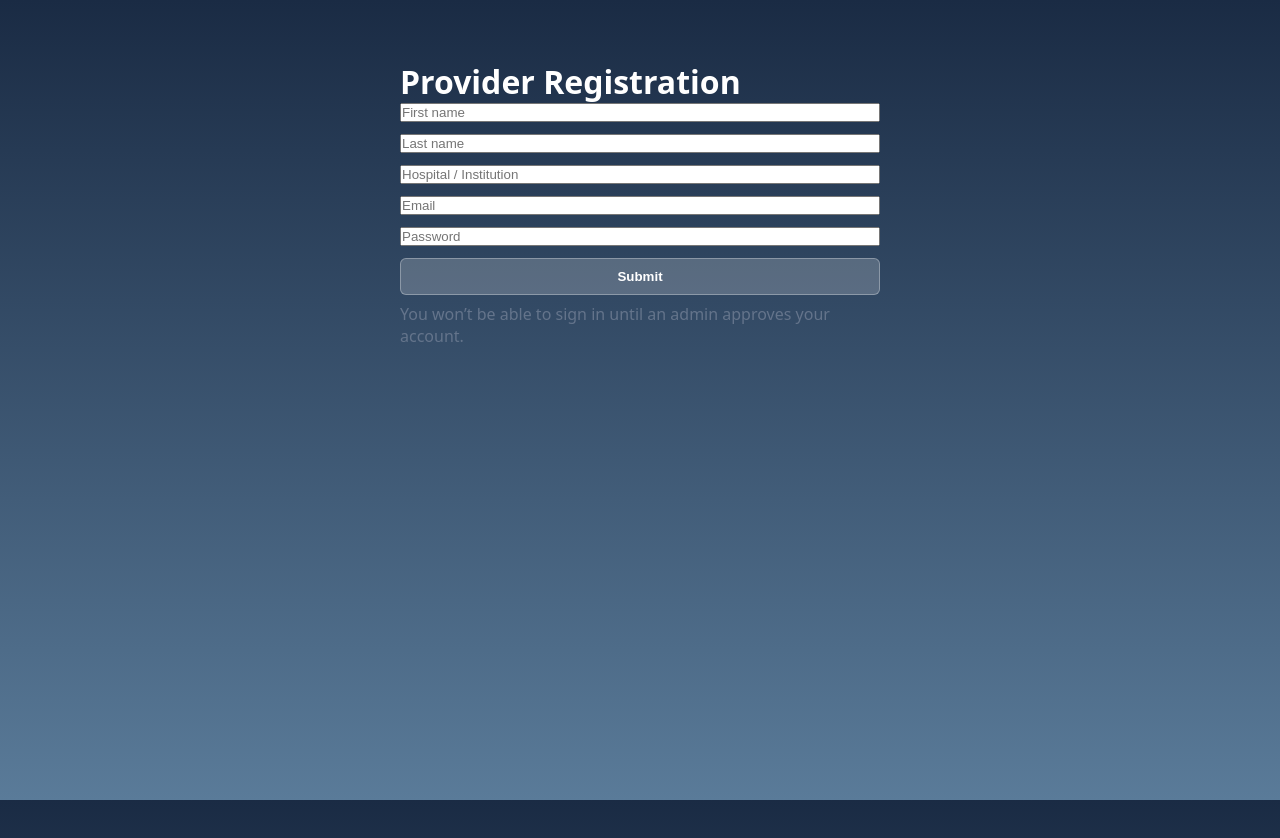
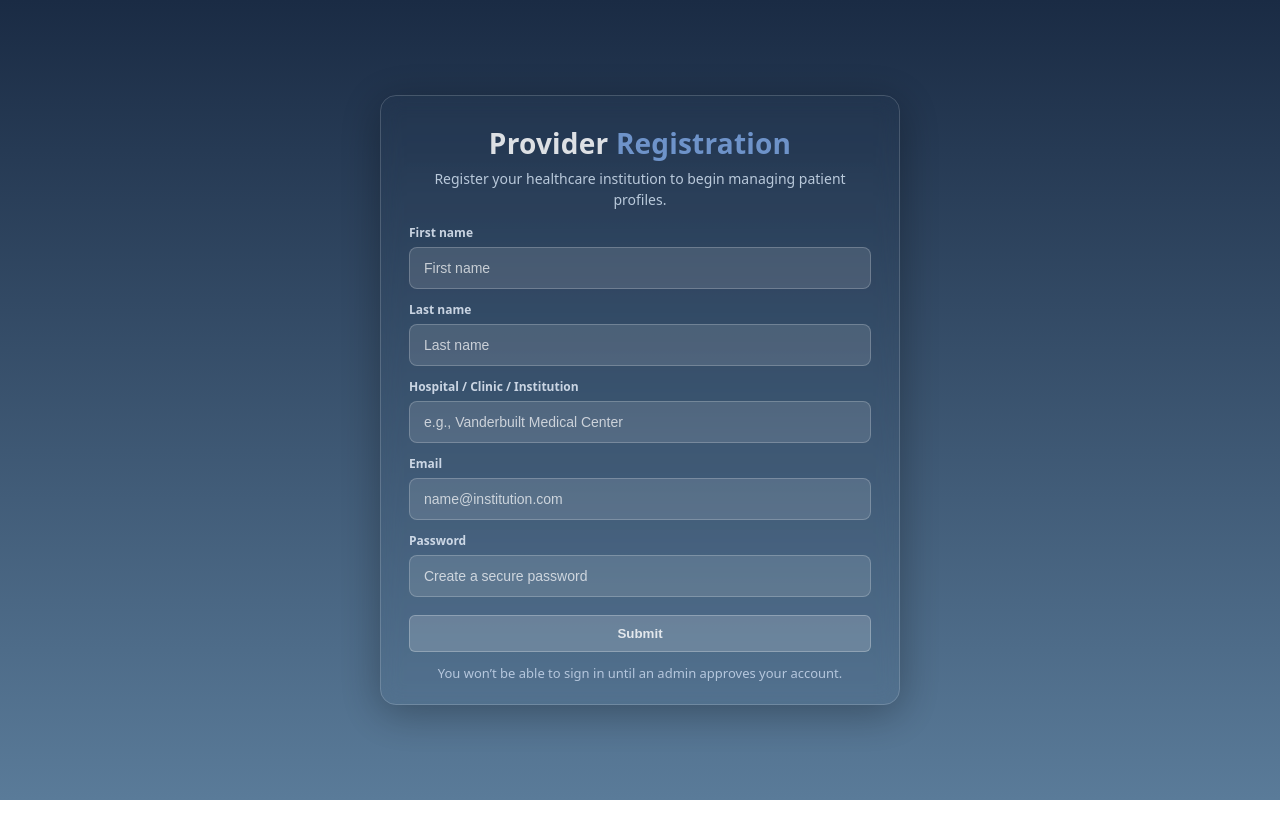
Before and after one commit to DevinciCodes/med-demo, a React (Vite) app in the folder client/: page /provider/register in a window 1280 px wide. Shown: the top 838 px of the page. After the commit the page ends 800 px from the top, so only its background shows below. Built offline with nearby package versions, Linux system fonts and the light colour scheme; no server answers.

Commit message:
Most updated

```diff
--- a/client/src/pages/Home.jsx
+++ b/client/src/pages/Home.jsx
@@ -6,6 +6,8 @@ import { onAuthStateChanged } from "firebase/auth";
 import { useAuth } from "../context/AuthContext";
 import { doc, getDoc } from "firebase/firestore";
 import "../home.css";
+
+
 
 export default function Home() {
   const navigate = useNavigate();
--- a/client/src/pages/ProviderRegister.jsx
+++ b/client/src/pages/ProviderRegister.jsx
@@ -1,4 +1,3 @@
-// src/pages/ProviderRegister.jsx
 import { useState } from "react";
 
 export default function ProviderRegister() {
@@ -17,7 +16,7 @@ export default function ProviderRegister() {
       const res = await fetch("/api/public/provider_register", {
         method: "POST",
         headers: { "Content-Type": "application/json" },
-        body: JSON.stringify({ firstName, lastName, email, password, institution })
+        body: JSON.stringify({ firstName, lastName, email, password, institution }),
       });
       if (!res.ok) throw new Error(await res.text());
       setMsg("Thanks! Your account will be activated once an admin approves.");
@@ -28,21 +27,177 @@ export default function ProviderRegister() {
   };
 
   return (
-    <main style={{ maxWidth: 480, margin: "60px auto" }}>
-      <h1>Provider Registration</h1>
-      {msg && <p style={{ color: "green" }}>{msg}</p>}
-      {err && <p style={{ color: "crimson" }}>{err}</p>}
-      <form onSubmit={submit} style={{ display: "grid", gap: 12 }}>
-        <input placeholder="First name" value={firstName} onChange={e => setFirst(e.target.value)} />
-        <input placeholder="Last name" value={lastName} onChange={e => setLast(e.target.value)} />
-        <input placeholder="Hospital / Institution" value={institution} onChange={e => setInst(e.target.value)} />
-        <input type="email" placeholder="Email" value={email} onChange={e => setEmail(e.target.value)} />
-        <input type="password" placeholder="Password" value={password} onChange={e => setPw(e.target.value)} />
-        <button className="login-btn">Submit</button>
-      </form>
-      <p style={{ marginTop: 8, color: "#64748b" }}>
-        You won’t be able to sign in until an admin approves your account.
-      </p>
-    </main>
+    <div style={pageWrap}>
+      {/* 👇 Global style for white placeholders */}
+      <style>{`
+        input::placeholder {
+          color: rgba(255,255,255,0.85);
+        }
+      `}</style>
+
+      <div style={card}>
+        <h1 style={title}>
+          Provider <span style={accent}>Registration</span>
+        </h1>
+        <p style={subtitle}>
+          Register your healthcare institution to begin managing patient profiles.
+        </p>
+
+        {msg && <div style={bannerOk}>{msg}</div>}
+        {err && <div style={bannerErr}>{err}</div>}
+
+        <form onSubmit={submit} style={{ display: "grid", gap: 12, marginTop: 8 }}>
+          <label style={label}>
+            <span>First name</span>
+            <input
+              style={input}
+              placeholder="First name"
+              value={firstName}
+              onChange={(e) => setFirst(e.target.value)}
+            />
+          </label>
+
+          <label style={label}>
+            <span>Last name</span>
+            <input
+              style={input}
+              placeholder="Last name"
+              value={lastName}
+              onChange={(e) => setLast(e.target.value)}
+            />
+          </label>
+
+          <label style={label}>
+            <span>Hospital / Clinic / Institution</span>
+            <input
+              style={input}
+              placeholder="e.g., Vanderbuilt Medical Center"
+              value={institution}
+              onChange={(e) => setInst(e.target.value)}
+            />
+          </label>
+
+          <label style={label}>
+            <span>Email</span>
+            <input
+              style={input}
+              type="email"
+              placeholder="name@institution.com"
+              value={email}
+              onChange={(e) => setEmail(e.target.value)}
+            />
+          </label>
+
+          <label style={label}>
+            <span>Password</span>
+            <input
+              style={input}
+              type="password"
+              placeholder="Create a secure password"
+              value={password}
+              onChange={(e) => setPw(e.target.value)}
+            />
+          </label>
+
+          <button type="submit" className="login-btn" style={{ marginTop: 6 }}>
+            Submit
+          </button>
+        </form>
+
+        <p style={footnote}>
+          You won’t be able to sign in until an admin approves your account.
+        </p>
+      </div>
+    </div>
   );
 }
+
+/* ===== Inline styles ===== */
+const pageWrap = {
+  minHeight: "100vh",
+  display: "flex",
+  alignItems: "center",
+  justifyContent: "center",
+  padding: "2rem",
+};
+
+const card = {
+  width: "100%",
+  maxWidth: 520,
+  background: "rgba(104, 104, 104, 0)",
+  border: "1px solid rgba(255,255,255,0.2)",
+  borderRadius: 16,
+  boxShadow: "0 8px 40px rgba(0,0,0,0.35)",
+  backdropFilter: "blur(10px)",
+  WebkitBackdropFilter: "blur(10px)",
+  padding: "28px 28px 22px",
+  color: "#ffffff",
+  opacity: 0.85,
+};
+
+const title = {
+  margin: 0,
+  fontSize: 28,
+  fontWeight: 800,
+  letterSpacing: 0.2,
+  textAlign: "center",
+};
+
+const accent = { color: "#7ca4e0" };
+
+const subtitle = {
+  marginTop: 6,
+  marginBottom: 14,
+  textAlign: "center",
+  color: "#d4e3f3",
+  fontSize: 14,
+  lineHeight: 1.5,
+};
+
+const label = {
+  display: "grid",
+  gap: 6,
+  color: "#e6eef9",
+  fontSize: 12,
+  fontWeight: 600,
+};
+
+const input = {
+  padding: "12px 14px",
+  borderRadius: 8,
+  border: "1px solid rgba(255,255,255,0.25)",
+  background: "rgba(255,255,255,0.14)",
+  color: "#ffffff",
+  outline: "none",
+  fontSize: 14,
+  transition: "border-color .2s ease, background .2s ease, box-shadow .2s ease",
+  boxShadow: "inset 0 0 0 9999px rgba(255,255,255,0)",
+};
+
+const bannerBase = {
+  padding: "10px 12px",
+  borderRadius: 10,
+  fontSize: 14,
+  marginBottom: 10,
+};
+
+const bannerOk = {
+  ...bannerBase,
+  background: "rgba(34,197,94,0.15)",
+  border: "1px solid rgba(34,197,94,0.35)",
+  color: "#bbf7d0",
+};
+
+const bannerErr = {
+  ...bannerBase,
+  background: "rgba(239,68,68,0.15)",
+  border: "1px solid rgba(239,68,68,0.35)",
+  color: "#fecaca",
+};
+
+const footnote = {
+  marginTop: 12,
+  color: "#c8d7ec",
+  fontSize: 13,
+  textAlign: "center",
+};
--- a/client/src/pages/Provider_Dashboard.jsx
+++ b/client/src/pages/Provider_Dashboard.jsx
@@ -1,5 +1,4 @@
-// src/pages/ProviderDashboard.jsx
-import { useEffect, useMemo, useState } from "react";
+import React, { useEffect, useMemo, useState } from "react";
 import { useNavigate } from "react-router-dom";
 import Sidebar from "../components/Sidebar";
 import { auth, db } from "../firebase";
@@ -20,7 +19,7 @@ import {
   limit,
 } from "firebase/firestore";
 
-// ===== Your original mock data (kept for fallback/testing) =====
+// ===== fallback mock data (unchanged) =====
 const mockPatients = [
   { id: "p1", name: "John Doe", email: "john.doe@example.com", dob: "1990-01-15", phone: "111-111-1111", addr:"3920 Lakeview Drive, Austin, TX 78745" },
   { id: "p2", name: "Jane Smith", email: "jane.smith@example.com", dob: "1985-07-22", phone: "098-765-4321", addr:"5871 Maplewood Avenue, Columbus, OH 43214" },
@@ -37,12 +36,14 @@ const h2          = { fontSize: 18, fontWeight: 600, margin: 0, color: "#0f172a"
 const muted       = { color: "#64748b" };
 const labelStyle  = { display: "block", fontSize: 12, color: "#475569", marginBottom: 6 };
 const input       = { padding: "10px 12px", border: "1px solid #cbd5e1", borderRadius: 8, outline: "none", fontSize: 14, width: "100%", background: "#fff", color: "#0f172a" };
+const inputDisabled = { ...input, background: "#f1f5f9", color: "#64748b", cursor: "not-allowed" };
 const row2        = { display: "grid", gap: 12, gridTemplateColumns: "1fr 1fr" };
 const row3        = { display: "grid", gap: 12, gridTemplateColumns: "1fr 1fr 1fr" };
 const buttonBase  = { padding: "10px 14px", borderRadius: 10, border: "1px solid transparent", cursor: "pointer", fontWeight: 600 };
 const btnPrimary  = { ...buttonBase, background: "#4176c6", color: "#fff" };
 const btnGhost    = { ...buttonBase, background: "#f8fafc", color: "#0f172a", border: "1px solid #e5e7eb" };
 const bannerOk    = { margin: "12px 0", padding: 12, borderRadius: 10, border: "1px solid #a7f3d0", background: "#ecfdf5", color: "#065f46" };
+const bannerWarn  = { margin: "12px 0", padding: 12, borderRadius: 10, border: "1px solid #fde68a", background: "#fffbeb", color: "#7c2d12" };
 const bannerErr   = { margin: "12px 0", padding: 12, borderRadius: 10, border: "1px solid #fecaca", background: "#fef2f2", color: "#991b1b" };
 
 function genTempPassword() {
@@ -57,6 +58,34 @@ export default function ProviderDashboard() {
   const [msg, setMsg] = useState("");
   const [err, setErr] = useState("");
   const [tempCreds, setTempCreds] = useState(null);
+
+  // ===== provider institution (loaded from Providers/{uid}) =====
+  const [myInst, setMyInst] = useState("");
+  const [myInstLower, setMyInstLower] = useState("");
+  const [instLoading, setInstLoading] = useState(true);
+
+  useEffect(() => {
+    let cancel = false;
+    (async () => {
+      try {
+        const uid = auth.currentUser?.uid;
+        if (!uid) return;
+        // Expecting a Provider doc written by /api/public/provider_register
+        const snap = await getDoc(doc(db, "Providers", uid));
+        const data = snap.exists() ? snap.data() : {};
+        const inst = (data.institution || "").trim();
+        if (!cancel) {
+          setMyInst(inst);
+          setMyInstLower(inst.toLowerCase());
+        }
+      } catch (e) {
+        if (!cancel) setErr(`Could not read provider profile: ${e.message}`);
+      } finally {
+        if (!cancel) setInstLoading(false);
+      }
+    })();
+    return () => { cancel = true; };
+  }, []);
 
   // ===== search state =====
   const [search, setSearch] = useState("");
@@ -101,13 +130,17 @@ export default function ProviderDashboard() {
     catch { setErr("Could not copy to clipboard."); }
   };
 
-  // ====== CREATE PATIENT via backend (kept as you had it) ======
+  // ====== CREATE PATIENT with institution enforced ======
   const handleCreatePatient = async (e) => {
     e.preventDefault();
     setMsg(""); setErr(""); setTempCreds(null);
 
     if (!firstName || !lastName || !email) {
       setErr("First name, last name, and email are required.");
+      return;
+    }
+    if (!myInstLower) {
+      setErr("Your provider profile is missing an Institution. Please contact an admin.");
       return;
     }
 
@@ -133,8 +166,11 @@ export default function ProviderDashboard() {
         tempPassword,
         providerId,
         providerEmail,
-        // TIP: if your backend writes to Firestore, also save nameLower there:
-        // nameLower: `${firstName} ${lastName}`.toLowerCase()
+        institution: myInst,
+        institutionLower: myInstLower,
+        // nameLower recommended if your backend writes the doc:
+        // nameLower: `${firstName} ${lastName}`.toLowerCase(),
+        createdAt: serverTimestamp(),
       };
 
       const res = await fetch("/api/provider/create_patient", {
@@ -174,10 +210,15 @@ export default function ProviderDashboard() {
     }
   };
 
-  // ====== SEARCH: Firestore-first, fallback to mock ======
+  // ====== SEARCH (scoped to provider's institution) ======
   const handleSearch = async (e) => {
     e.preventDefault();
     setMsg(""); setErr("");
+
+    if (!myInstLower) {
+      setErr("Cannot search: missing provider institution.");
+      return;
+    }
 
     const term = (search || "").trim();
     const patientsCol = collection(db, "Patients");
@@ -186,11 +227,12 @@ export default function ProviderDashboard() {
       let found = [];
 
       if (term) {
-        // Preferred: prefix search on nameLower (if your docs have it)
+        // Preferred: prefix search on nameLower within institution
         try {
           const lower = term.toLowerCase();
           const q1 = query(
             patientsCol,
+            where("institutionLower", "==", myInstLower),
             orderBy("nameLower"),
             startAt(lower),
             endAt(lower + "\uf8ff"),
@@ -213,9 +255,14 @@ export default function ProviderDashboard() {
           // ignore and fall through to fallback
         }
 
-        // Fallback: light client filter over recent (if nameLower missing)
+        // Fallback: recent-institution then filter client-side if nameLower missing
         if (found.length === 0) {
-          const q2 = query(patientsCol, orderBy("createdAt", "desc"), limit(200));
+          const q2 = query(
+            patientsCol,
+            where("institutionLower", "==", myInstLower),
+            orderBy("createdAt", "desc"),
+            limit(200)
+          );
           const snap = await getDocs(q2);
           const termLower = term.toLowerCase();
           snap.forEach((d) => {
@@ -234,8 +281,13 @@ export default function ProviderDashboard() {
           });
         }
       } else {
-        // No term: show recent
-        const q3 = query(patientsCol, orderBy("createdAt", "desc"), limit(25));
+        // No term: recent patients in my institution
+        const q3 = query(
+          patientsCol,
+          where("institutionLower", "==", myInstLower),
+          orderBy("createdAt", "desc"),
+          limit(25)
+        );
         const snap = await getDocs(q3);
         snap.forEach((d) => {
           const data = d.data() || {};
@@ -251,7 +303,7 @@ export default function ProviderDashboard() {
         });
       }
 
-      // If Firestore empty, fall back to mock
+      // If Firestore empty, fall back to mock (demo only)
       if (found.length === 0 && term) {
         const filtered = mockPatients.filter((p) =>
           p.name.toLowerCase().includes(term.toLowerCase())
@@ -261,6 +313,7 @@ export default function ProviderDashboard() {
         setResults(found);
       }
     } catch (e) {
+      // If Firestore throws “requires an index”, Firestore gives a link in the error text.
       setErr(`Search failed: ${e.message}`);
     }
   };
@@ -394,7 +447,9 @@ export default function ProviderDashboard() {
           <div style={{ ...card, display: "flex", alignItems: "center", justifyContent: "space-between", marginBottom: 16 }}>
             <div>
               <h1 style={h1}>Provider Dashboard</h1>
-              <div style={{ ...muted, fontSize: 14 }}>Create patient, search Firestore, edit profile, and manage meds.</div>
+              <div style={{ ...muted, fontSize: 14 }}>
+                Create patient, search Firestore, edit profile, and manage meds.
+              </div>
             </div>
             <button style={btnPrimary} onClick={() => setShowCreate((v) => !v)}>
               {showCreate ? "Close" : "Create Patient"}
@@ -402,25 +457,14 @@ export default function ProviderDashboard() {
           </div>
 
           {/* Banners */}
+          {instLoading && <div style={bannerWarn}>Loading your provider profile…</div>}
+          {!instLoading && !myInst && (
+            <div style={bannerWarn}>
+              Your provider profile has no <strong>Institution</strong>. New patients will be blocked until it’s set.
+            </div>
+          )}
           {msg && <div style={bannerOk}>{msg}</div>}
           {err && <div style={bannerErr}>{err}</div>}
-          {tempCreds && (
-            <div style={{ ...card, marginBottom: 16 }}>
-              <div style={cardHeader}>
-                <h2 style={h2}>Temporary Patient Portal Credentials</h2>
-              </div>
-              <div style={{ lineHeight: 1.9 }}>
-                <div>Email: <code style={{ color: "#0f172a" }}>{tempCreds.email}</code></div>
-                <div>Temp Password: <code style={{ color: "#0f172a" }}>{tempCreds.tempPassword}</code></div>
-                <div style={{ fontSize: 12, color: "#64748b" }}>
-                  User must reset their password on first login.
-                </div>
-              </div>
-              <div style={{ marginTop: 12, display: "flex", gap: 8 }}>
-                <button style={btnGhost} onClick={copyCreds}>Copy</button>
-              </div>
-            </div>
-          )}
 
           {/* Create Patient (collapsible) */}
           {showCreate && (
@@ -448,6 +492,17 @@ export default function ProviderDashboard() {
                     <label style={labelStyle}>DOB</label>
                     <input style={input} type="text" value={dob} onChange={(e) => setDob(e.target.value)} placeholder="YYYY-MM-DD" />
                   </div>
+                </div>
+
+                {/* Institution (required, locked to provider's institution) */}
+                <div>
+                  <label style={labelStyle}>Institution *</label>
+                  <input
+                    style={inputDisabled}
+                    value={myInst || ""}
+                    placeholder="(Institution from your profile)"
+                    disabled
+                  />
                 </div>
 
                 <div style={row2}>
@@ -485,7 +540,7 @@ export default function ProviderDashboard() {
                   ))}
                 </div>
 
-                {/* Schedule (optional UI only for now) */}
+                {/* Schedule (optional UI only) */}
                 <div style={{ marginTop: 8 }}>
                   <div style={{ marginBottom: 8, fontWeight: 600, color: "#0f172a" }}>Schedule (optional)</div>
                   <div style={row2}>
@@ -506,13 +561,13 @@ export default function ProviderDashboard() {
 
                 <div style={{ display: "flex", gap: 8, justifyContent: "flex-end" }}>
                   <button type="button" style={btnGhost} onClick={() => setShowCreate(false)}>Cancel</button>
-                  <button type="submit" style={btnPrimary}>Create Patient</button>
+                  <button type="submit" style={btnPrimary} disabled={!myInstLower}>Create Patient</button>
                 </div>
               </form>
             </div>
           )}
 
-          {/* Patient Lookup */}
+          {/* Patient Lookup (scoped to institution) */}
           <div style={{ ...card, marginBottom: 16 }}>
             <div style={cardHeader}>
               <h2 style={h2}>Patient Lookup</h2>
@@ -521,12 +576,13 @@ export default function ProviderDashboard() {
             <form onSubmit={handleSearch} style={{ display: "flex", gap: 8, alignItems: "center" }}>
               <input
                 type="text"
-                placeholder="Search Firestore patients by name…"
+                placeholder="Search patients by name…"
                 value={search}
                 onChange={(e) => setSearch(e.target.value)}
                 style={{ ...input, width: 320 }}
+                disabled={!myInstLower}
               />
-              <button type="submit" className="login-btn" style={btnGhost}>
+              <button type="submit" className="login-btn" style={btnGhost} disabled={!myInstLower}>
                 Search
               </button>
             </form>
@@ -546,7 +602,9 @@ export default function ProviderDashboard() {
                 ))}
               </ul>
             ) : (
-              <p style={{ ...muted, marginTop: 12 }}>No results yet. Try typing a name, or leave blank and press Search to see recent.</p>
+              <p style={{ ...muted, marginTop: 12 }}>
+                {myInstLower ? "No results yet. Try a name, or leave blank and press Search to see recent." : "Enter via a provider account with an Institution to search."}
+              </p>
             )}
           </div>
 
@@ -558,12 +616,8 @@ export default function ProviderDashboard() {
                 {!isEditing ? (
                   <div style={{ display: "flex", gap: 8 }}>
                     <button className="login-btn" style={btnGhost} onClick={startEdit}>Edit Profile</button>
-                    <button className="login-btn" style={btnPrimary} onClick={handleNewPrescription}>
-                      New Prescription
-                    </button>
-                    <button className="login-btn" style={btnGhost} onClick={() => setSelectedPatient(null)}>
-                      Close
-                    </button>
+                    <button className="login-btn" style={btnPrimary} onClick={handleNewPrescription}>New Prescription</button>
+                    <button className="login-btn" style={btnGhost} onClick={() => setSelectedPatient(null)}>Close</button>
                   </div>
                 ) : (
                   <div style={{ display: "flex", gap: 8 }}>
```
Also changed, not shown: 1 other file (tests, documents, lock files or other folders).
